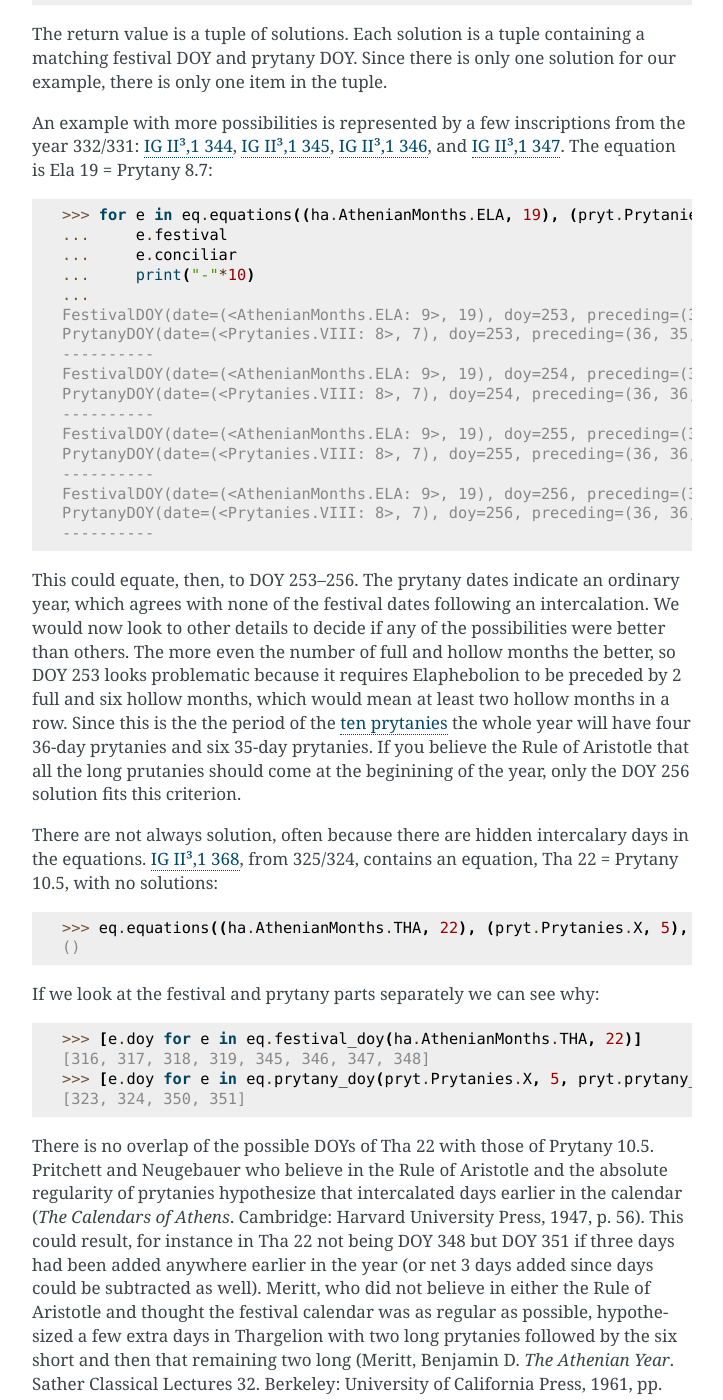
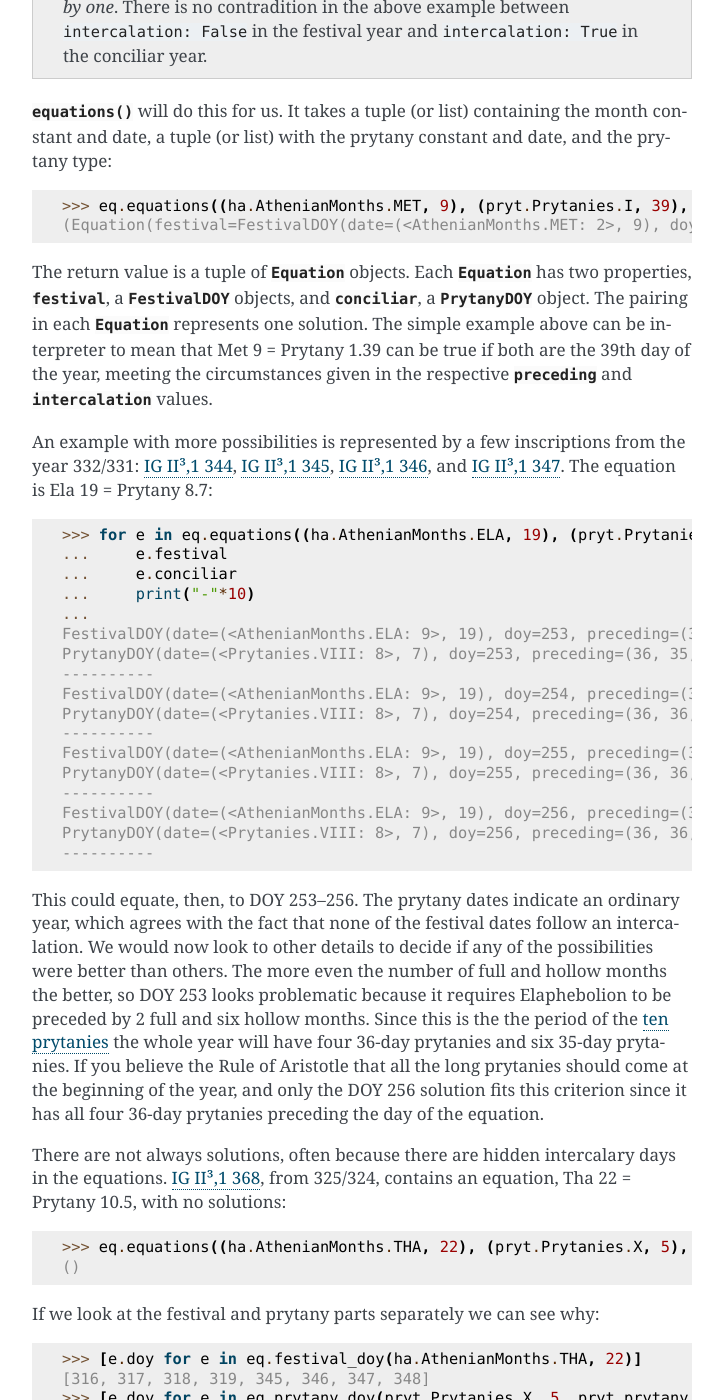
Before and after one commit to seanredmond/heniautos, a Sphinx documentation site: the page built from docs/equations.rst, in a window 1280 px wide and 1400 px high, scrolled down 3117 px. Shown: the whole window, without its empty margins (388-1111 px from the left). Built offline with Sphinx 7.4.7, drawn with Linux system fonts in a browser that asks for light colours; pages that are not in the unit, such as notebooks, are missing from menus; cross-references to code outside the pages are shown as plain code; some of the changed text lies outside the part shown.

Commit message:
Update documentation

```diff
--- a/docs/equations.rst
+++ b/docs/equations.rst
@@ -60,11 +60,23 @@
 FestivalDOY(date=(<AthenianMonths.MET: 2>, 9), doy=69, preceding=(30, 30), intercalation=True)
 
 The :py:func:`festival_doy` function takes a month constant (see
-:ref:`month-constant`) and the number of a day. It returns a tuple,
-containing dicts. Each dict contains the `date`, a possible `doy`, a
-tuple, `preceding` containing the lengths of months that must precede
-that `doy`, and `intercalation` which will be `True` if one of those
-months must be an intercalary month.
+:ref:`month-constant`) and the number of a day. It returns a tuple of :py:class:`FestivalDOY` objects, with these properties:
+
+
++-------------+-------+----------------------------------+
+|Property     |Value  |Meaning                           |
++=============+=======+==================================+
+|date         |tuple  |:py:enum:`heniautos.CalendarMonth`|
+|             |       |and day (int)                     |
++-------------+-------+----------------------------------+
+|doy          |int    |Doy of the year                   |
++-------------+-------+----------------------------------+
+|preceding    |tuple  |Lengths of months preceding this  |
+|             |       |month to result in DOY            |
++-------------+-------+----------------------------------+
+|intercalation|bool   |:py:obj:`True` if on of the       |
+|             |       |preceding months is intercalary   |
++-------------+-------+----------------------------------+
 
 The values returned above mean that Metageitnion 9 can be five
 possible days of the year: the 38th, 39th, 67th, 68th, or 69th. Since
@@ -104,10 +116,14 @@
 (PrytanyDOY(date=(<Prytanies.I: 1>, 39), doy=39, preceding=(), intercalation=True),)
 
 
-The return value is analogous to :py:func:`festival_doy`. In this
-case, with ten prytanues the 39th day of a prytany can only occur in
-an intercalary year. Since it is the first prytany it cannot be
-preceded by any, so ``preceding`` is empty.
+The return value is a tuple of :py:class:`PrytanyDOY` objects with the
+same properties as :py:class:`FestivalDOY` objects. For
+:py:class:`PrytanyDOY`, though, :py:attr:`intercalary` is
+:py:obj:`True` if the *year* is intercalary, since this affects the
+lengths of all prytanies in the year. In this case, with ten prytanies
+the 39th day of a prytany can only occur in an intercalary year. Since
+it is the first prytany it cannot be preceded by any, so ``preceding``
+is empty.
 
 Putting the Two Together
 ------------------------
@@ -138,10 +154,15 @@
 (Equation(festival=FestivalDOY(date=(<AthenianMonths.MET: 2>, 9), doy=39, preceding=(30,), intercalation=False), conciliar=PrytanyDOY(date=(<Prytanies.I: 1>, 39), doy=39, preceding=(), intercalation=True)),)
 
 
-The return value is a tuple of solutions. Each solution is a tuple
-containing a matching festival DOY and prytany DOY. Since there is
-only one solution for our example, there is only one item in the
-tuple.
+The return value is a tuple of :py:class:`Equation` objects. Each
+:py:class:`Equation` has two properties, :py:attr:`festival`, a
+:py:class:`FestivalDOY` objects, and :py:attr:`conciliar`, a
+:py:class:`PrytanyDOY` object. The pairing in each
+:py:class:`Equation` represents one solution. The simple example above
+can be interpreter to mean that Met 9 = Prytany 1.39 can be true if
+both are the 39th day of the year, meeting the circumstances given in
+the respective :py:attr:`preceding` and :py:attr:`intercalation`
+values.
 
 An example with more possibilities is represented by a few
 inscriptions from the year 332/331: `IG II³,1 344
@@ -171,19 +192,19 @@
 
 
 This could equate, then, to DOY 253–256. The prytany dates indicate an
-ordinary year, which agrees with none of the festival dates following
-an intercalation. We would now look to other details to decide if any
-of the possibilities were better than others. The more even the number
-of full and hollow months the better, so DOY 253 looks problematic
-because it requires Elaphebolion to be preceded by 2 full and six
-hollow months, which would mean at least two hollow months in a
-row. Since this is the the period of the :ref:`ten prytanies
-<ten-prytanies>` the whole year will have four 36-day prytanies and
-six 35-day prytanies. If you believe the Rule of Aristotle that all
-the long prutanies should come at the beginining of the year, only the
-DOY 256 solution fits this criterion.
+ordinary year, which agrees with the fact that none of the festival
+dates follow an intercalation. We would now look to other details to
+decide if any of the possibilities were better than others. The more
+even the number of full and hollow months the better, so DOY 253 looks
+problematic because it requires Elaphebolion to be preceded by 2 full
+and six hollow months. Since this is the the period of the :ref:`ten
+prytanies <ten-prytanies>` the whole year will have four 36-day
+prytanies and six 35-day prytanies. If you believe the Rule of
+Aristotle that all the long prytanies should come at the beginning of
+the year, and only the DOY 256 solution fits this criterion since it
+has all four 36-day prytanies preceding the day of the equation.
 
-There are not always solution, often because there are hidden
+There are not always solutions, often because there are hidden
 intercalary days in the equations. `IG II³,1 368
 <https://epigraphy.packhum.org/text/347225>`_, from 325/324, contains
 an equation, Tha 22 = Prytany 10.5, with no solutions:
@@ -199,8 +220,8 @@
 [323, 324, 350, 351]
 
 There is no overlap of the possible DOYs of Tha 22 with those of
-Prytany 10.5. Pritchett and Neugebauer who believe in the Rule of
-Aristotle and the absolute regularity of prytanies hypothesize that
+Prytany 10.5. Pritchett and Neugebauer, who believe in the Rule of
+Aristotle and the absolute regularity of prytanies, hypothesize that
 intercalated days earlier in the calendar (*The Calendars of
 Athens*. Cambridge: Harvard University Press, 1947, p. 56). This could
 result, for instance in Tha 22 not being DOY 348 but DOY 351 if three
@@ -264,11 +285,11 @@
 ----------
 
 
-The results are a tuple of "collation" dicts, six in this case. Each
-collation has two parts, the equations and the partitions. The
-partitions are groups of lengths of months and prytanies. The
-equations are groups of equations solutions that go together given the
-related partitions.
+The results are a tuple of :py:class:`Collation` objects, six in this
+case. Each :py:class:`Collation` has two parts, :py:attr:`equations`
+and :py:attr:`partitions`. The partitions are groups of lengths of
+months and prytanies. The equations are groups of :py:class:`Equation`
+objects that go together as solutions given the related partitions.
 
 The idea behind the partitions is that each equation is preceded by
 some number of months or prytanies of certain lengths, and later
@@ -279,8 +300,8 @@
 
 The partitions are:
 
+- festival: (30, 30, 29, 29, 29, 29, 29, 29), (30, 30)
 - conciliar: (36, 35, 35, 35, 35, 35, 35), (36)
-- festival: (30, 30, 29, 29, 29, 29, 29, 29), (30, 30)
 
 This means that for Ela 19 = Prytany 8.7 to be DOY 253, it must be
 preceded by the first groups of month and prytany lengths (two full
```
Also changed, not shown: other parts of docs/equations.rst (+2 -2 lines), docs/func_ref.rst (+10 -0 lines), 1 other file.
